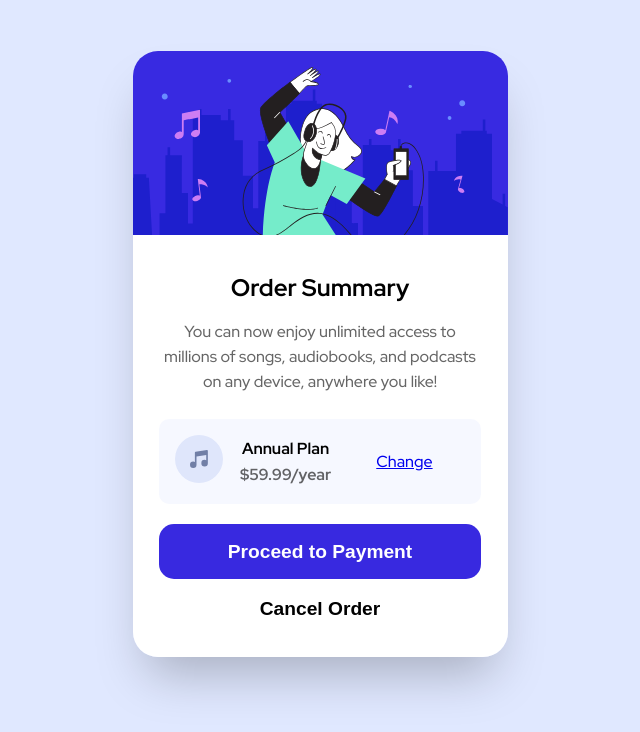
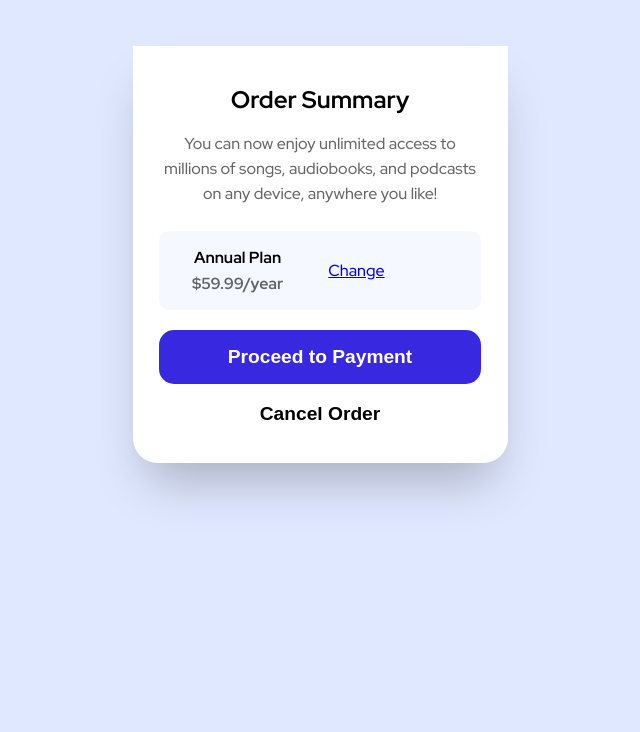
Before and after one commit to aliseidu8855/order-summary-component-main-solution, a plain HTML site: page index.html in a window 1280 px wide. Shown: the whole page, without its empty margins (320-960 px from the left). Drawn offline with Linux system fonts and the light colour scheme.

Commit message:
Update index.html

```diff
--- a/index.html
+++ b/index.html
@@ -37,11 +37,7 @@
   <body>
     <main>
       <section class="hero">
-        <img
-          class="hero-image"
-          src="/images/illustration-hero.svg"
-          alt="Hero Image"
-        />
+
       </section>
       <section class="content">
         <h1 class="content-header">Order Summary</h1>
@@ -51,7 +47,7 @@
         </p>
         <div class="price-card">
           <div class="price-icon">
-            <img src="/images/icon-music.svg" alt="Music Icon" />
+
           </div>
 
           <div class="price-details">
```
